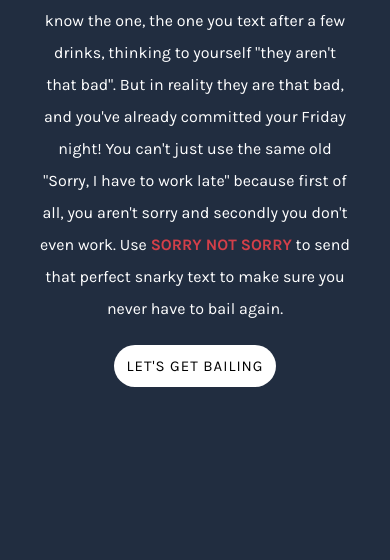
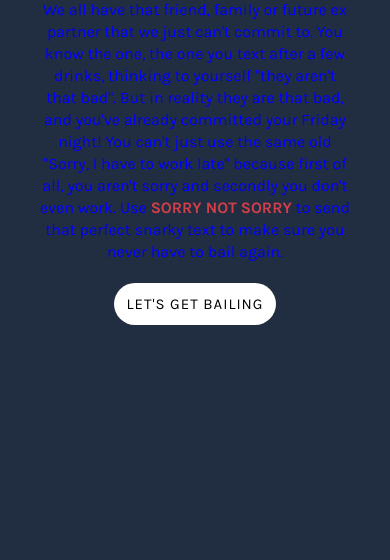
Before and after one commit to keraajohnson/keraJohnson_project3, a plain HTML site: page index.html in a window 390 px wide. Shown: the part 284-844 px from the top of the page. Drawn offline with nearby package versions, Linux system fonts and the light colour scheme; some packages are replaced by stand-ins of ours; a script that the page names is missing.

Commit message:
Responsive design testing

```diff
--- a/styles/partials/header.scss
+++ b/styles/partials/header.scss
@@ -36,12 +36,12 @@
             }
             // big-phone break-point
             @include break-point(big-phone) {
-                @include header-font(3.5rem);
+                @include header-font(3.2rem);
                 margin-bottom: 20px;
             }
             @include break-point(small-phone) {
-                @include header-font(2.6rem);
-                margin-bottom: 10px;
+                @include header-font(2.3rem);
+                margin-bottom: 5px;
             }
         }
         p {
@@ -57,16 +57,20 @@
             }
             @include break-point(tablet) {
                 font-size: 2rem;
+                line-height: 30px;
+                color: green;
             }
             // big-phone break-point
             @include break-point(big-phone) {
                 font-size: 1.6rem;
-                line-height: 32px;
+                line-height: 22px;
+                color: blue;
             }
             // small-phone break-point
             @include break-point(small-phone) {
-                font-size: 1.2rem;
-                line-height: 25px;
+                font-size: 1.1rem;
+                line-height: 20px;
+                color: red;
             }
         }
         .start {
@@ -93,9 +97,9 @@
             }
             // small-phone break-point
             @include break-point(small-phone) {
-                margin-top: 5px;
-                font-size: 1.3rem;
-                padding: 10px;
+                margin-top: 3px;
+                font-size: 1.2rem;
+                padding: 8px;
             }
                 &:hover {
                     background: $final;
```
Also changed, not shown: styles/style.css.
